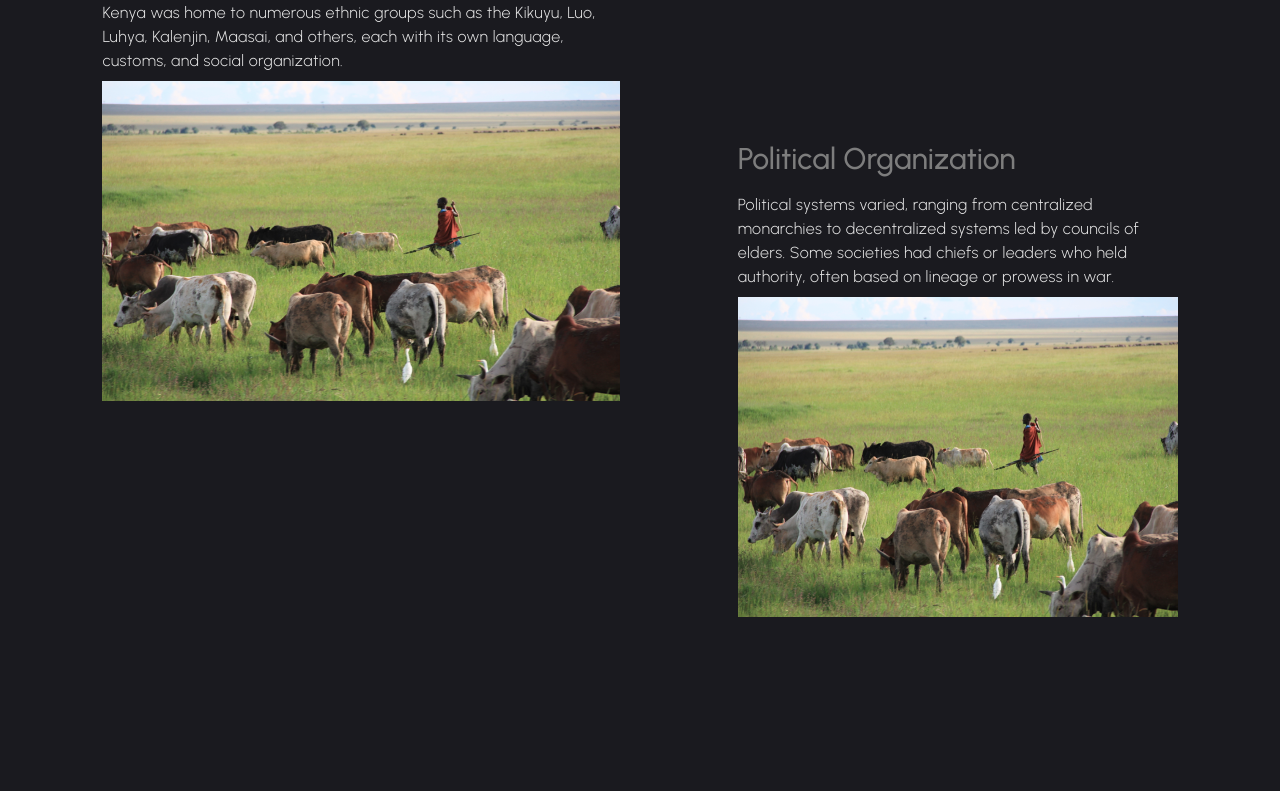
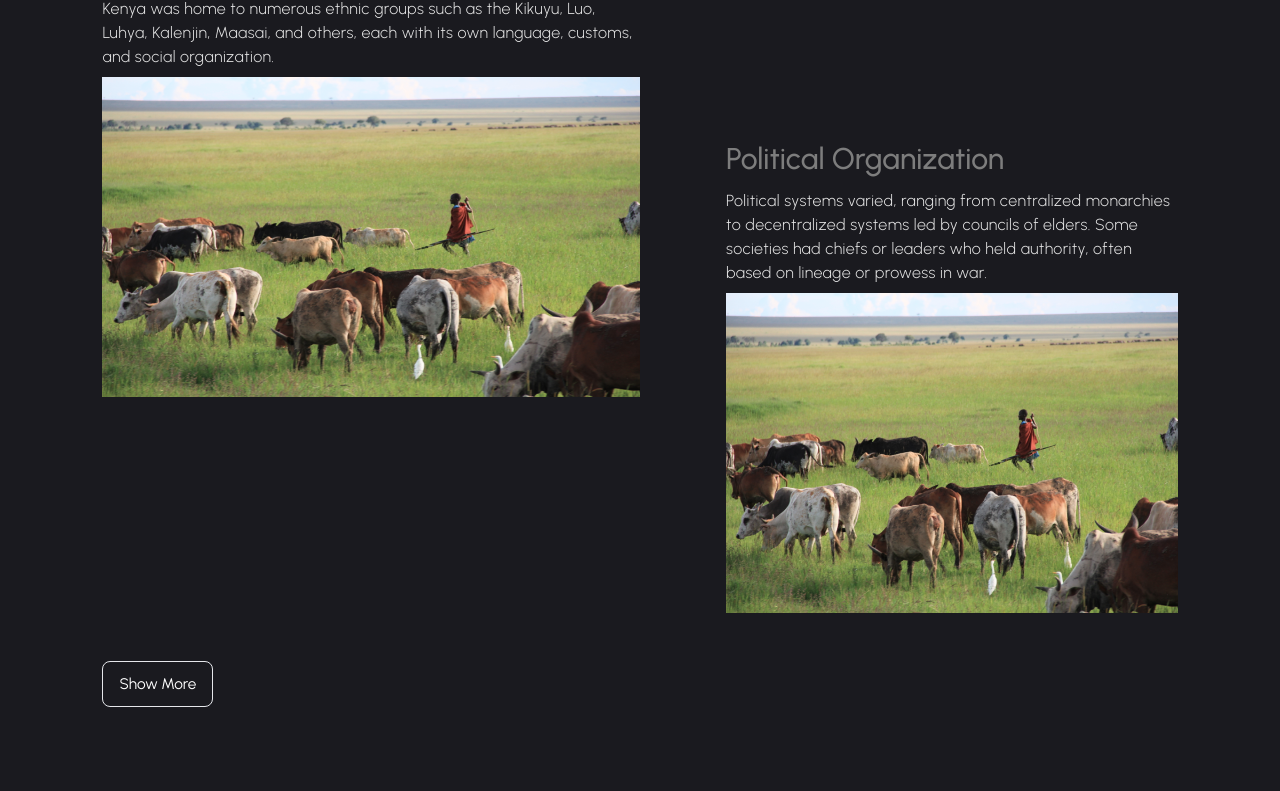
Before and after one commit to jmoseka/jamhuriday, a Next.js app: page / in a window 1280 px wide. Shown: the part 1692-2483 px from the top of the page. Built offline with nearby package versions, Linux system fonts and the light colour scheme.

Commit message:
fix ordering layout

```diff
--- a/app/page.js
+++ b/app/page.js
@@ -190,7 +190,7 @@ export default function Home() {
                   <Image className='text-center mx-auto' src={selectedImage.src} alt={caption} fill style={{ objectFit: "contain" }}
                   />
                 </div>
-                <figcaption className='text-[0.65rem] 2xl:text-[0.7vw] 2xl:leading-[1.4vw]'>
+                <figcaption className='caption'>
                   {caption}
                 </figcaption>
               </figure>
@@ -233,7 +233,7 @@ export default function Home() {
 
           />
           <PresentCard
-            order={2}
+            order={'2'}
             title='Economic Growth and Challenges'
             img={agri}
             desc='In the 2000s, Kenya focused on economic policies, industrialization, and development strategies to spur growth. However, challenges arose in achieving sustainable economic progress. Efforts were made to reduce poverty, promote rural development, and implement social welfare programs to address socio-economic disparities.
--- a/components/IntroText.jsx
+++ b/components/IntroText.jsx
@@ -32,7 +32,7 @@ export default function IntroText({ title, subtitle, desc }) {
           })}
         </motion.h2>
 
-        <div className="flex flex-col gap-2 2xl:gap-16">
+        <div className="flex flex-col gap-2 2xl:gap-10">
           <h3 className="text-subtitle text-xl md:text-2xl 2xl:text-[1.8vw]">
             {subtitle}
           </h3>
--- a/components/PreCard.jsx
+++ b/components/PreCard.jsx
@@ -12,7 +12,7 @@ export default function PreCard({ title, desc, img, align, order }) {
   });
 
   return (
-    <div className="flex flex-col gap-4 2xl:gap-[2.8vw] ">
+    <div className="flex flex-col gap-3 2xl:gap-[2.8vw] ">
       <h2 className={`heading-two textTitle`}>
         {" "}
         {title}
--- a/components/PreSection.js
+++ b/components/PreSection.js
@@ -59,14 +59,14 @@ function PreSection() {
 
     return (
 
-        <div className="flex flex-col gap-16 md:gap-24 xl:gap-44">
+        <div>
 
-            <div className="section-body grid gap-10 md:gap-y-20 md:grid-cols-2">
+            <div  id='content' className="section-body grid gap-y-12  md:gap-y-20 md:grid-cols-2 ">
                 {items.slice(0, displayedItems).map((item, index) => (
                     <div
                         key={index}
 
-                        className={`w-full  ${bigSquare(index) ? '' : 'md:w-[85%]'} ${index % 2 !== 0 ? ' md:place-self-end md:mt-48' : ''}
+                        className={`w-full  ${bigSquare(index) ? '' : 'md:w-[84%]'} ${index % 2 !== 0 ? ' md:place-self-end md:mt-48' : ''}
                             `}
                     >
                         <PreCard
@@ -79,7 +79,7 @@ function PreSection() {
                 ))}
             </div>
 
-            <div id='content'>
+            <div className="py-12">
                 {displayedItems === 2 ? (
                     <button className="button" onClick={handleShowMore}>Show More</button>
                 ) : (
--- a/components/PresentCard.jsx
+++ b/components/PresentCard.jsx
@@ -1,9 +1,16 @@
 import Image from "next/image";
 
 export default function PresentCard({ title, desc, img, order }) {
+  const n = 2;
+  var val = "";
+  if (order) {
+    val = `md:order-${order}`;
+  }
   return (
     <div className="grid grid-cols-2 gap-8">
-      <div className={`relative h-[16rem] lg:h-[20rem] xl:h-[25rem] 2xl:h-[25vw] order-${order}`}>
+      <div
+        className={`relative h-[16rem] lg:h-[20rem] xl:h-[25rem] 2xl:h-[25vw] ${order ? `md:order-${order}` : ''}`}
+      >
         <Image src={img} alt={img} fill fillstyle={{ objectFit: "cover" }} />
       </div>
 
```
